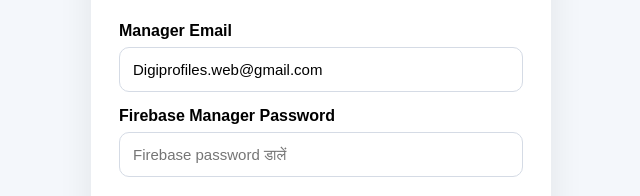
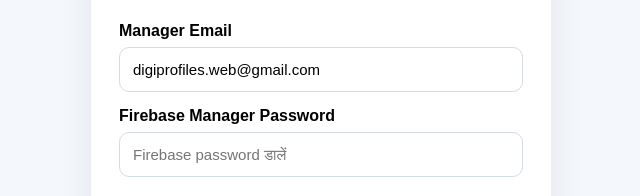
Before and after one commit to manishhaatwa-dot/pali-parshd, a plain HTML site: page admin/manager-setup.html in a window 1280 px wide. Shown: the part 322-518 px from the top of the page, 319-959 px from the left. Drawn offline with Linux system fonts and the light colour scheme.

Commit message:
Update manager-setup.html

```diff
--- a/admin/manager-setup.html
+++ b/admin/manager-setup.html
@@ -126,7 +126,7 @@
         <input
             id="email"
             type="email"
-            value="Digiprofiles.web@gmail.com"
+            value="digiprofiles.web@gmail.com"
             readonly
         >
 
```
